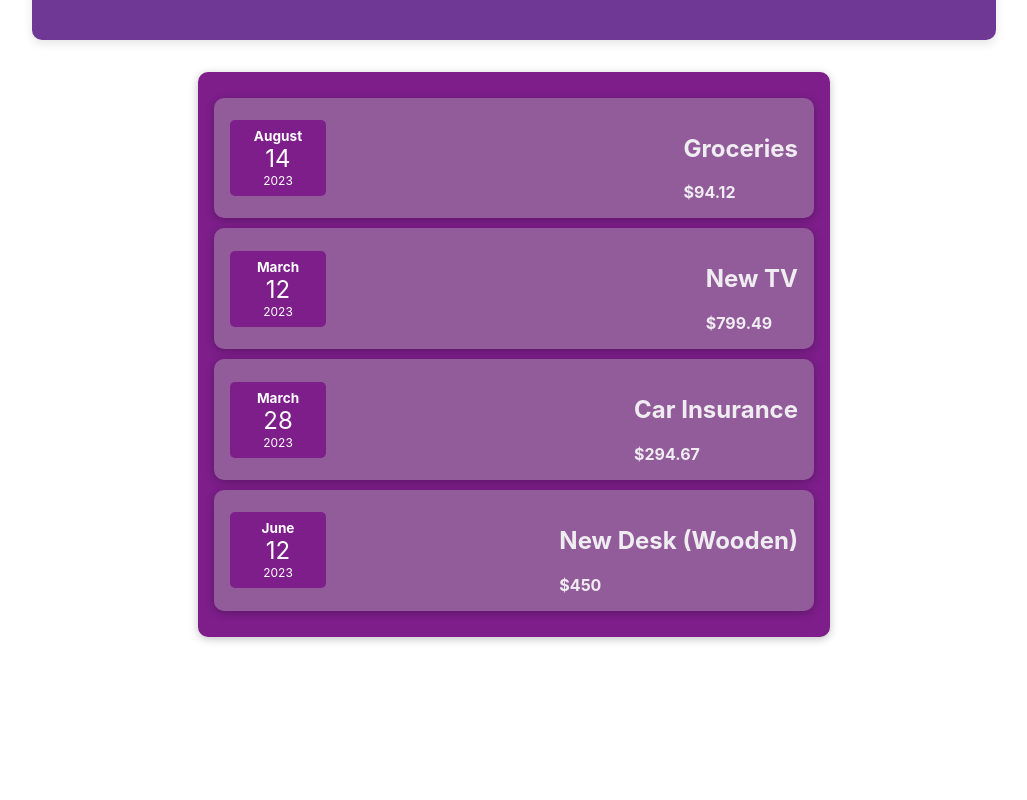
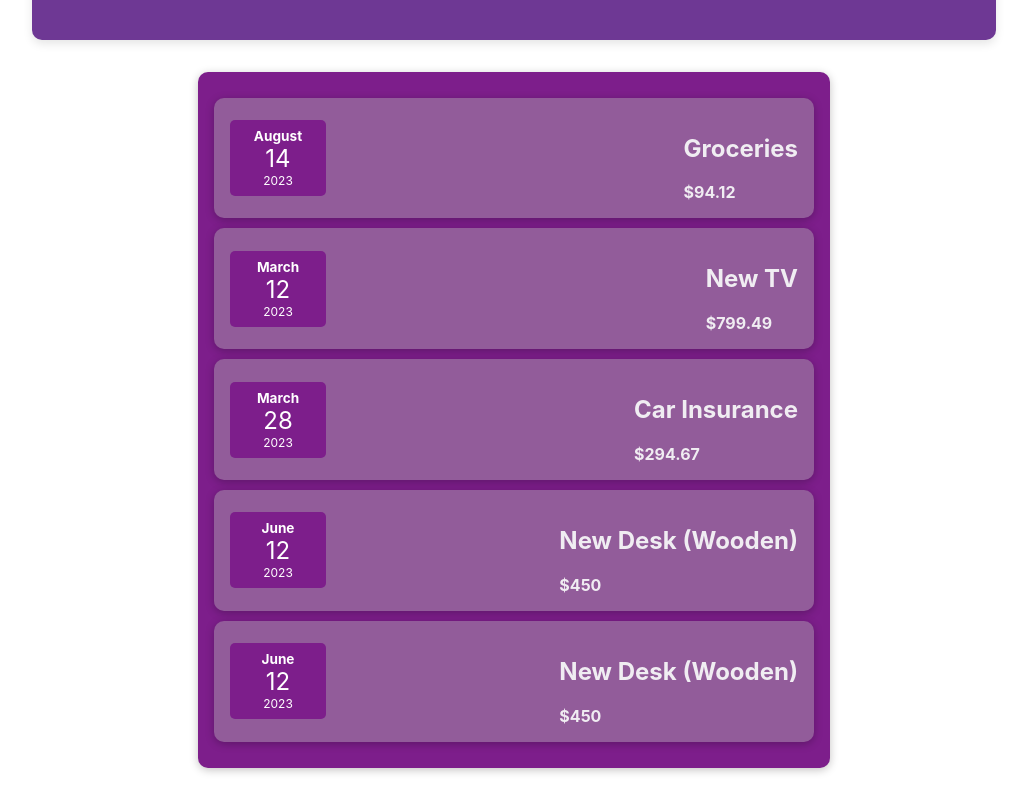
Before and after one commit to kunalmoundekar/Expenses-project01, a React (Create React App) app: page / in a window 1280 px wide. Shown: the part 412-1212 px from the top of the page, without its empty margins (126-1153 px from the left). Before the commit the page ends 1081 px from the top, so only its background shows below. Built offline with nearby package versions, Linux system fonts and the light colour scheme.

Commit message:
add one more card

```diff
--- a/src/componts/ExpensesData.js
+++ b/src/componts/ExpensesData.js
@@ -3,6 +3,7 @@ const ExpensesData = [
     {  title: 'New TV', amount: 799.49, date: new Date(2023, 2, 12) },
     {  title: 'Car Insurance', amount: 294.67, date: new Date(2023, 2, 28) },
     {  title: 'New Desk (Wooden)', amount: 450, date: new Date(2023, 5, 12) },
+    {  title: 'New Desk (Wooden)', amount: 450, date: new Date(2023, 5, 12) }
   ];
 
   export default ExpensesData;
```
